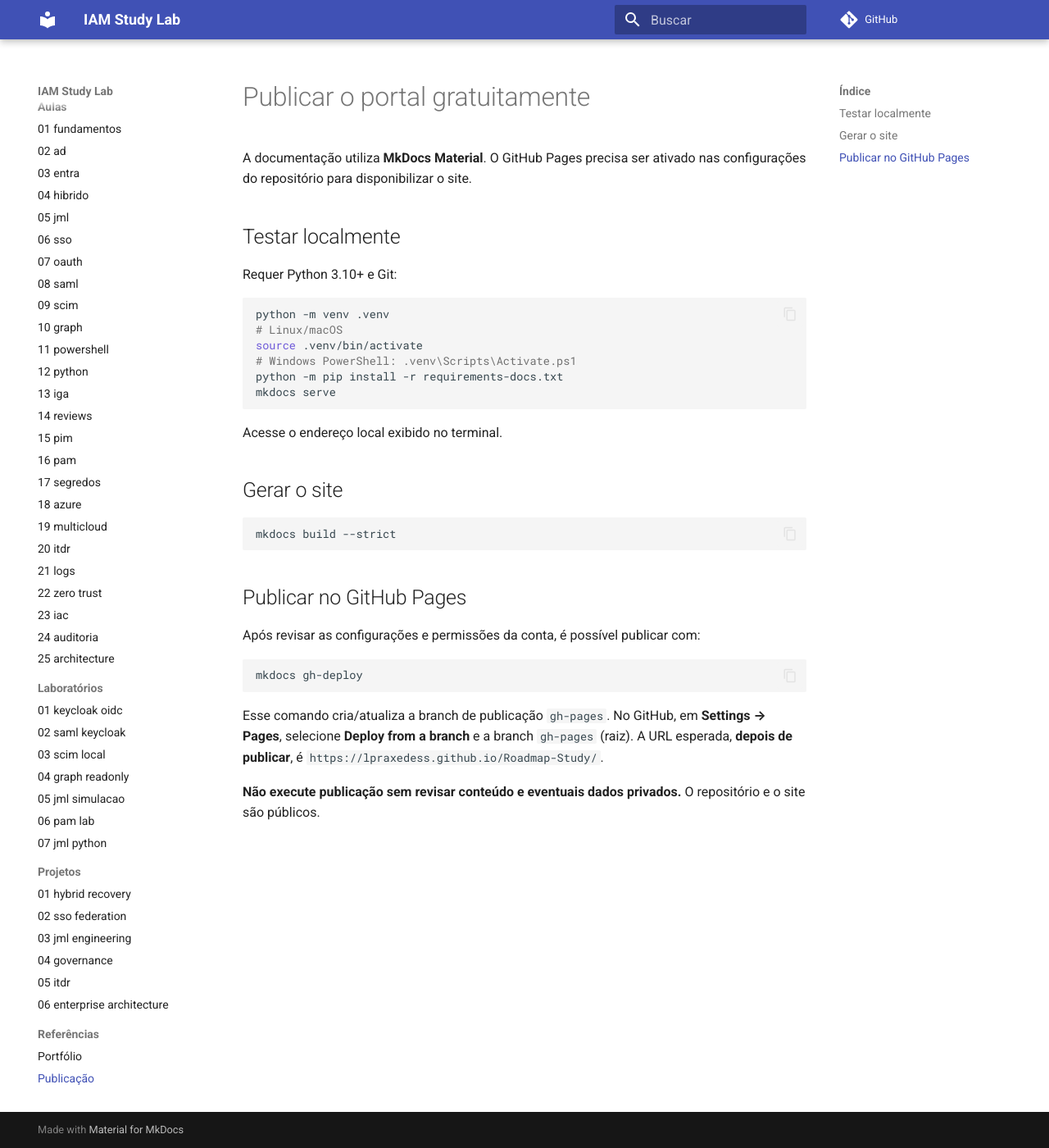
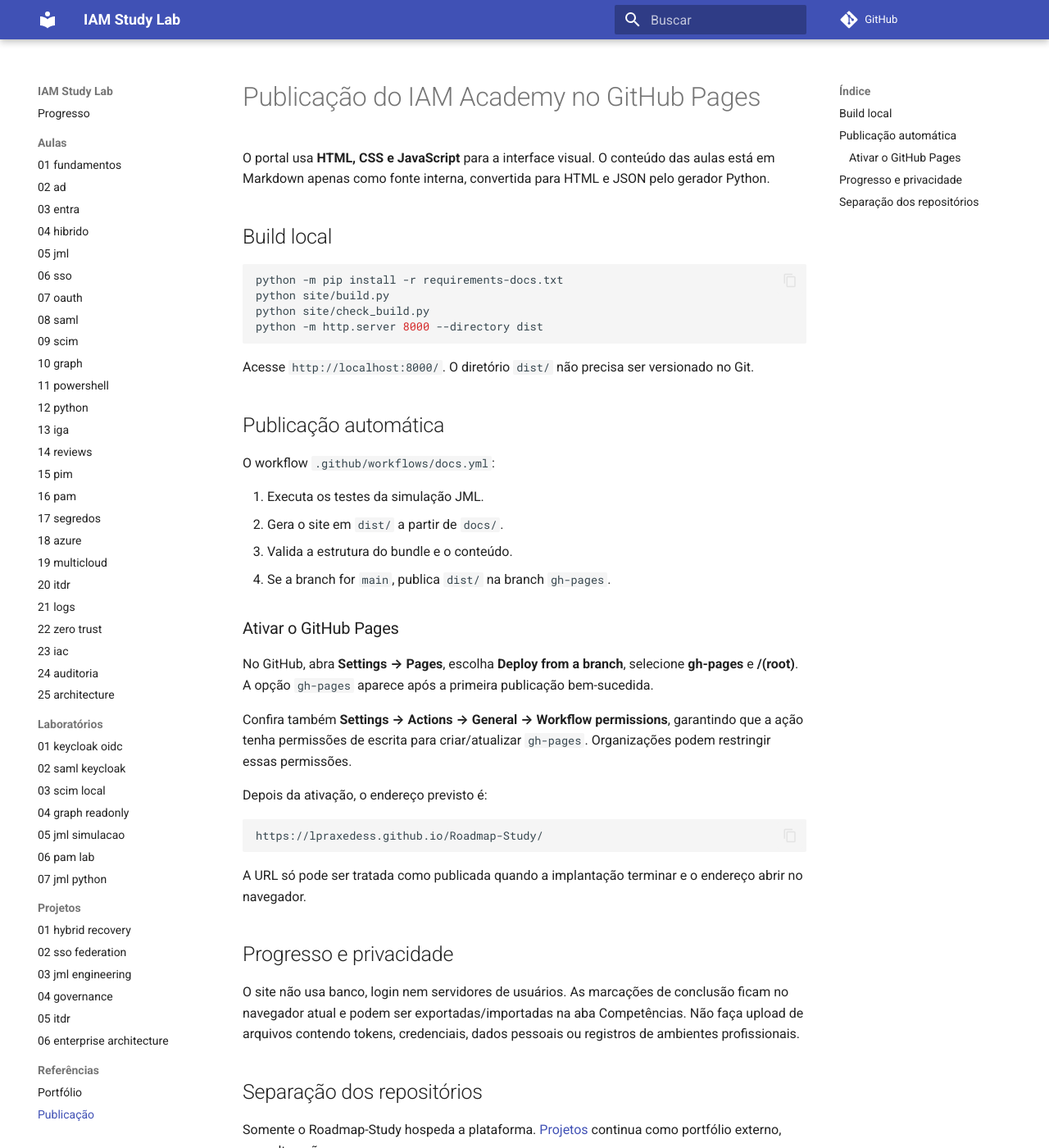
Before and after one commit to lpraxedess/Roadmap-Study, an MkDocs documentation site: the page built from docs/publicacao.md, in a window 1280 px wide and 1400 px high. Shown: the whole window at 82% size. Built offline with MkDocs 1.6.1 and Material for MkDocs 9.7.7, drawn with Linux system fonts in a browser that asks for light colours; comment, search, counter and statistics services are not loaded.

Commit message:
feat: publish custom visual IAM Academy

````diff
--- a/docs/publicacao.md
+++ b/docs/publicacao.md
@@ -1,36 +1,45 @@
-# Publicar o portal gratuitamente
+# Publicação do IAM Academy no GitHub Pages
 
-A documentação utiliza **MkDocs Material**. O GitHub Pages precisa ser ativado nas configurações do repositório para disponibilizar o site.
+O portal usa **HTML, CSS e JavaScript** para a interface visual. O conteúdo das aulas está em Markdown apenas como fonte interna, convertida para HTML e JSON pelo gerador Python.
 
-## Testar localmente
-
-Requer Python 3.10+ e Git:
+## Build local
 
 ```bash
-python -m venv .venv
-# Linux/macOS
-source .venv/bin/activate
-# Windows PowerShell: .venv\Scripts\Activate.ps1
 python -m pip install -r requirements-docs.txt
-mkdocs serve
+python site/build.py
+python site/check_build.py
+python -m http.server 8000 --directory dist
 ```
 
-Acesse o endereço local exibido no terminal.
+Acesse `http://localhost:8000/`. O diretório `dist/` não precisa ser versionado no Git.
 
-## Gerar o site
+## Publicação automática
 
-```bash
-mkdocs build --strict
+O workflow `.github/workflows/docs.yml`:
+
+1. Executa os testes da simulação JML.
+2. Gera o site em `dist/` a partir de `docs/`.
+3. Valida a estrutura do bundle e o conteúdo.
+4. Se a branch for `main`, publica `dist/` na branch `gh-pages`.
+
+### Ativar o GitHub Pages
+
+No GitHub, abra **Settings → Pages**, escolha **Deploy from a branch**, selecione **gh-pages** e **/(root)**. A opção `gh-pages` aparece após a primeira publicação bem-sucedida.
+
+Confira também **Settings → Actions → General → Workflow permissions**, garantindo que a ação tenha permissões de escrita para criar/atualizar `gh-pages`. Organizações podem restringir essas permissões.
+
+Depois da ativação, o endereço previsto é:
+
+```text
+https://lpraxedess.github.io/Roadmap-Study/
 ```
 
-## Publicar no GitHub Pages
+A URL só pode ser tratada como publicada quando a implantação terminar e o endereço abrir no navegador.
 
-Após revisar as configurações e permissões da conta, é possível publicar com:
+## Progresso e privacidade
 
-```bash
-mkdocs gh-deploy
-```
+O site não usa banco, login nem servidores de usuários. As marcações de conclusão ficam no navegador atual e podem ser exportadas/importadas na aba Competências. Não faça upload de arquivos contendo tokens, credenciais, dados pessoais ou registros de ambientes profissionais.
 
-Esse comando cria/atualiza a branch de publicação `gh-pages`. No GitHub, em **Settings → Pages**, selecione **Deploy from a branch** e a branch `gh-pages` (raiz). A URL esperada, **depois de publicar**, é `https://lpraxedess.github.io/Roadmap-Study/`.
+## Separação dos repositórios
 
-**Não execute publicação sem revisar conteúdo e eventuais dados privados.** O repositório e o site são públicos.
+Somente o Roadmap-Study hospeda a plataforma. [Projetos](https://github.com/lpraxedess/Projetos) continua como portfólio externo, sem alterações.
````
